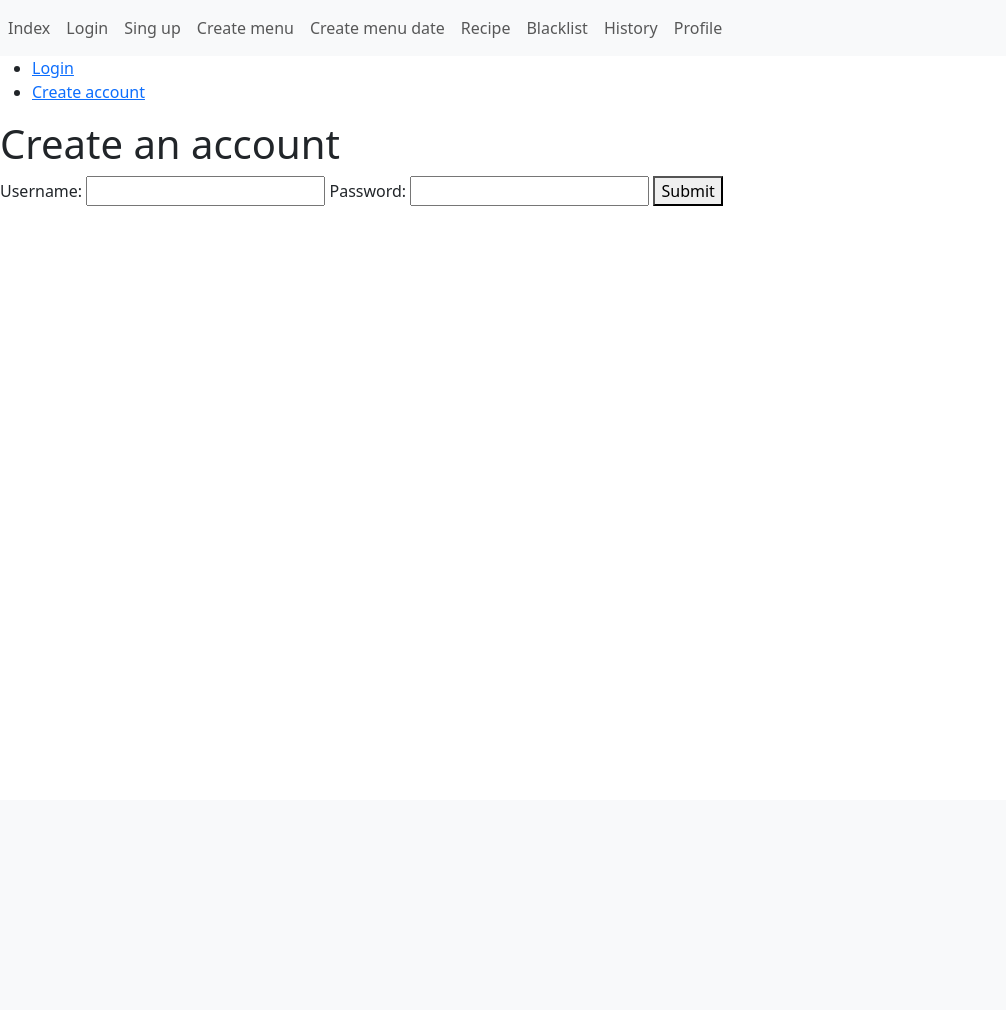
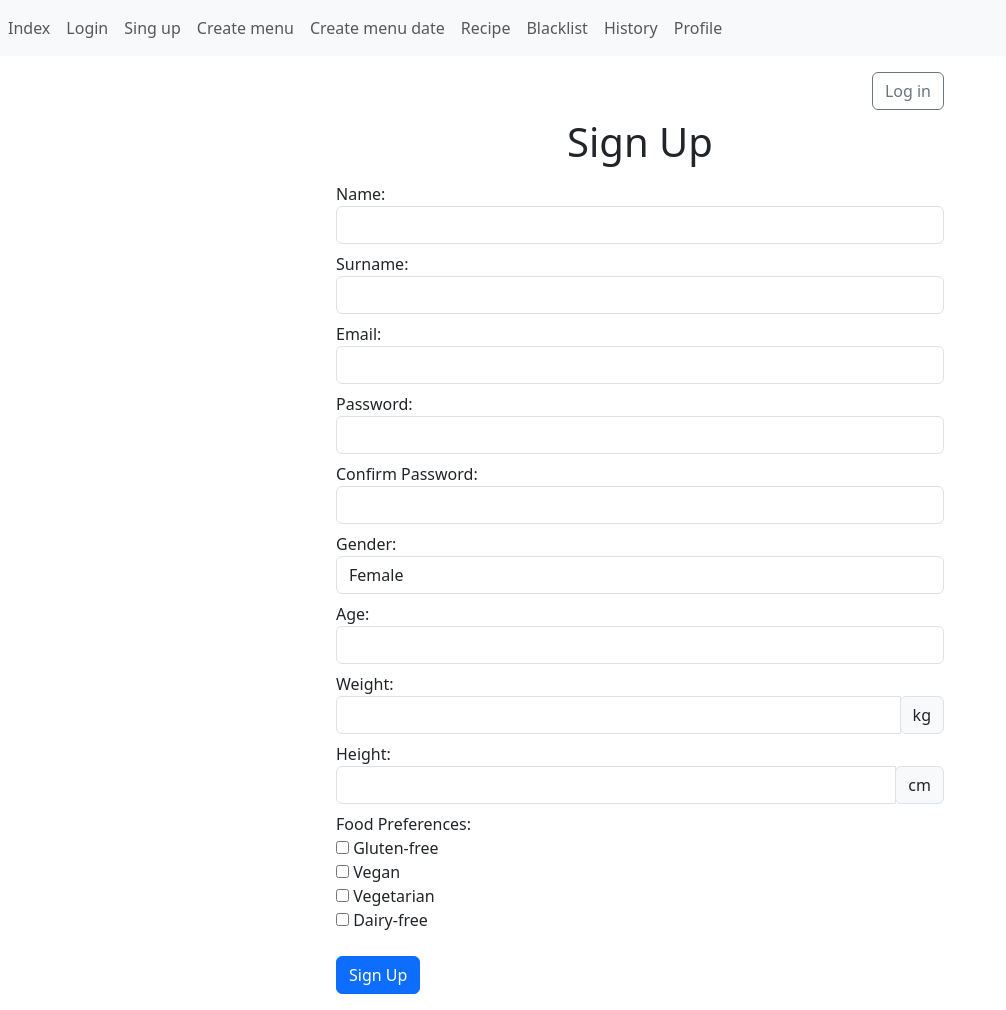
Before and after one commit to kirilsbondars/diet-app, a Flask app: template src/templates/auth/sign_up.html in a window 1280 px wide. Shown: the whole page, without its empty margins (0-1006 px from the left). Before the commit the page ends 206 px from the top, so only its background shows below. Run offline with Flask 3, Linux system fonts and the light colour scheme; the template is opened without the code that fills it, so the values that code supplies are empty; parts of the project's set-up code (start-up, migrations or seed data) failed here and were passed over; some libraries are stand-ins or nearby versions.

Commit message:
sign up - vai sadi deres ari profile

```diff
--- a/src/templates/auth/sign_up.html
+++ b/src/templates/auth/sign_up.html
@@ -5,18 +5,102 @@
 {% endblock %}
 
 {% block body %}
-    <nav>
-        <ul>
-            <li><a href="/login">Login</a></li>
-            <li><a href="/register">Create account</a></li>
-        </ul>
-    </nav>
-    <h1>Create an account</h1>
-    <form action="#" method="post">
-        <label for="username">Username:</label>
-        <input type="text" name="username"/>
-        <label for="password">Password:</label>
-        <input type="password" name="password"/>
-        <button type="submit">Submit</button>
-    </form>
+
+    <div class="container w-50 p-3">
+    {#<div class="container">#}
+
+        <div class="d-grid gap-2 d-md-flex justify-content-md-end">
+            <a href="login" type="button" class="btn btn-outline-secondary">Log in</a>
+        </div>
+
+        <h1 class="mx-auto text-center p-2">Sign Up</h1>
+        <form method="POST">
+            <div class="form-group mb-2">
+                <label for="name">Name:</label>
+                <input type="text" class="form-control" id="name" name="name" value="{{ form_data.name }}" required>
+                {% if errors.name %}
+                    <small class="form-text text-danger">{{ errors.name }}</small>
+                {% endif %}
+            </div>
+
+            <div class="form-group mb-2">
+                <label for="surname">Surname:</label>
+                <input type="text" class="form-control" id="surname" name="surname" value="{{ form_data.surname }}" required>
+                {% if errors.surname %}
+                    <small class="form-text text-danger">{{ errors.surname }}</small>
+                {% endif %}
+            </div>
+
+            <div class="form-group mb-2">
+                <label for="email">Email:</label>
+                <input type="email" class="form-control" id="email" name="email" value="{{ form_data.email }}" required>
+                {% if errors.email %}
+                    <small class="form-text text-danger">{{ errors.email }}</small>
+                {% endif %}
+            </div>
+
+            <div class="form-group mb-2">
+                <label for="password">Password:</label>
+                <input type="password" class="form-control" id="password" name="password" required>
+                {% if errors.password %}
+                    <small class="form-text text-danger">{{ errors.password }}</small>
+                {% endif %}
+            </div>
+
+            <div class="form-group mb-2">
+                <label for="confirm-password">Confirm Password:</label>
+                <input type="password" class="form-control" id="confirm-password" name="confirm-password" required>
+                {% if errors.confirm_password %}
+                    <small class="form-text text-danger">{{ errors.confirm_password }}</small>
+                {% endif %}
+            </div>
+
+            <div class="form-group mb-2">
+                <label for="gender">Gender:</label>
+                <select class="form-control" id="gender" name="gender">
+                    <option value="Female">Female</option>
+                    <option value="Male">Male</option>
+                </select>
+            </div>
+
+            <div class="form-group mb-2">
+                <label for="age">Age:</label>
+                <input type="number" class="form-control" id="age" name="age" min="1" max="150" value="{{ form_data.age }}" required>
+            </div>
+
+            <div class="form-group mb-2">
+                <label for="weight">Weight:</label>
+                <div class="input-group">
+                    <input type="number" class="form-control" id="weight" name="weight" required>
+                    <div class="input-group-append">
+                        <span class="input-group-text">kg</span>
+                    </div>
+                </div>
+            </div>
+
+            <div class="form-group mb-2">
+                <label for="height">Height:</label>
+                <div class="input-group">
+                    <input type="number" class="form-control" id="height" name="height" required>
+                    <div class="input-group-append">
+                        <span class="input-group-text">cm</span>
+                    </div>
+                </div>
+            </div>
+
+            <div class="form-group mb-4">
+                <label for="food-preferences">Food Preferences:</label><br>
+                <input type="checkbox" id="gluten-free" name="gluten-free" {% if form_data.gluten_free %} checked {% endif %}>
+                <label for="gluten-free">Gluten-free</label><br>
+                <input type="checkbox" id="vegan" name="vegan" {% if form_data.vegan %} checked {% endif %}>
+                <label for="vegan">Vegan</label><br>
+                <input type="checkbox" id="vegetarian" name="vegetarian" {% if form_data.vegetarian %} checked {% endif %}>
+                <label for="vegetarian">Vegetarian</label><br>
+                <input type="checkbox" id="dairy-free" name="dairy-free" {% if form_data.dairy_free %} checked {% endif %}>
+                <label for="dairy-free">Dairy-free</label><br>
+            </div>
+
+            <button type="submit" class="btn btn-primary">Sign Up</button>
+        </form>
+    </div>
 {% endblock %}
```
